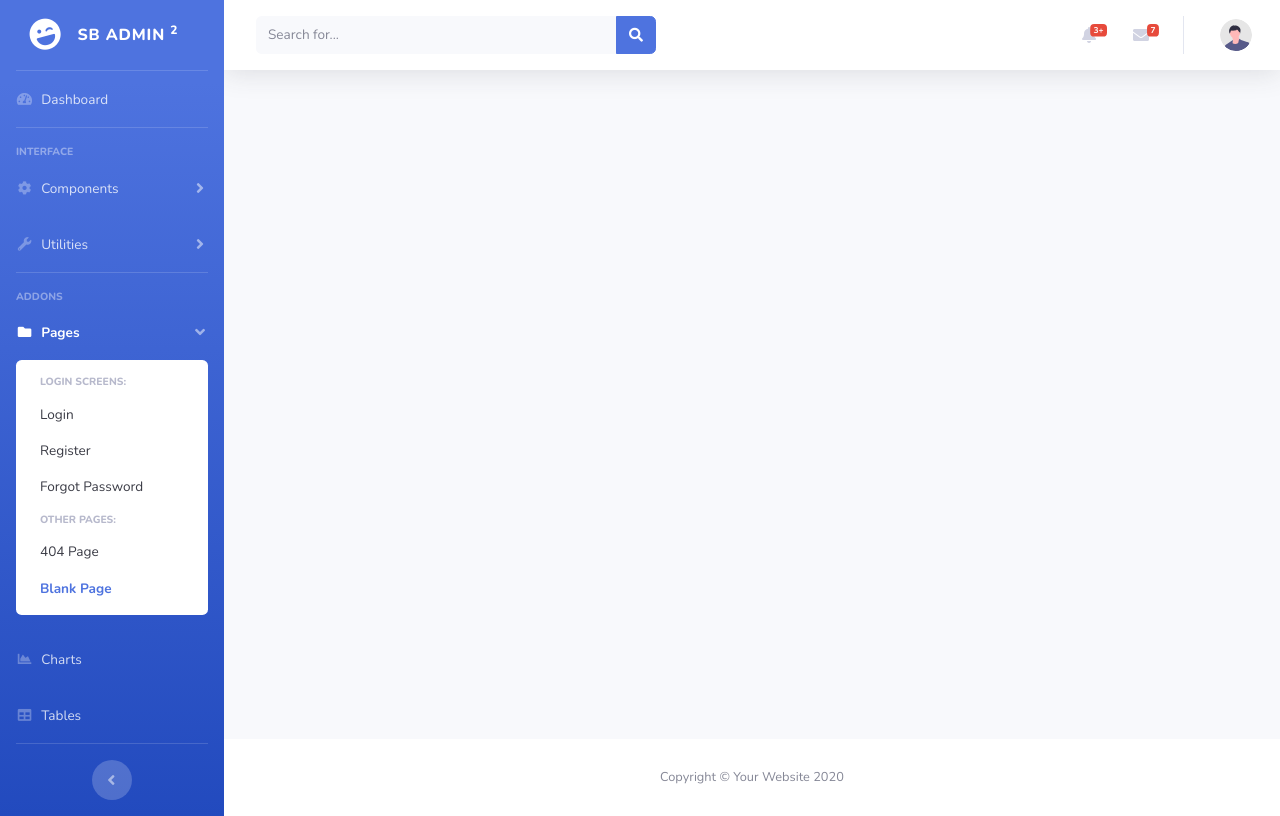
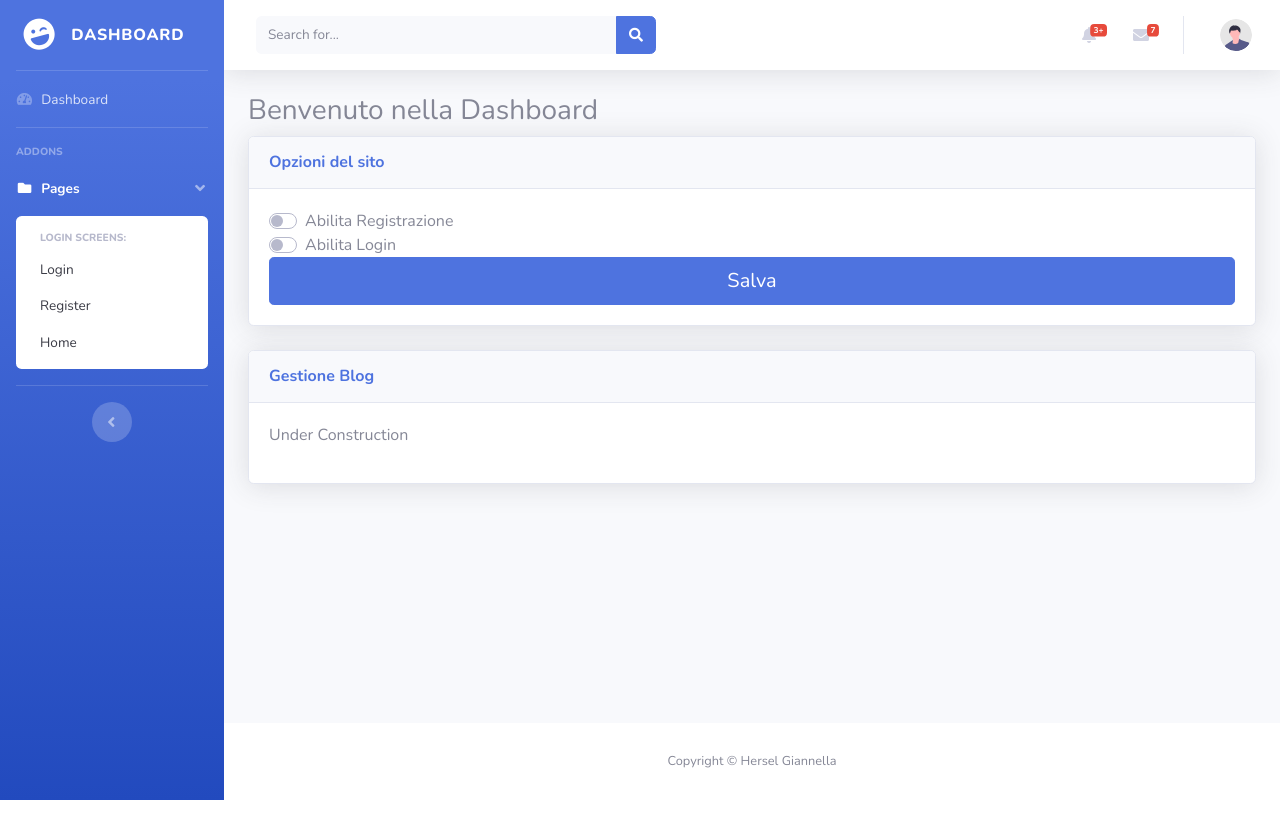
Before and after one commit to BluLupo/hersel.it, a Flask app: template templates/dashboard/dashboard.html in a window 1280 px wide. Run offline with Flask 3, Linux system fonts and the light colour scheme; the template is opened without the code that fills it, so the values that code supplies are empty; some libraries are stand-ins or nearby versions.

Commit message:
update code

```diff
--- a/database/connection.py
+++ b/database/connection.py
@@ -24,6 +24,6 @@ class Database:
         self.engine = engine
         self.Session = Session
 
-    def create_tables(self):
+    def create_tables_and_data(self):
         # Crea tutte le tabelle
         Base.metadata.create_all(bind=self.engine)
--- a/main.py
+++ b/main.py
@@ -14,6 +14,7 @@ from routes.logout import route_logout
 from routes.blog import route_blog
 from config import Config
 from database.connection import Database
+from database.methods.website import create_data_website_options
 
 app = Flask(__name__,template_folder="templates",static_folder="static",static_url_path='/static')
 # Imposta la data di scadenza della sessione a 30 minuti
@@ -53,6 +54,7 @@ app.register_blueprint(route_logout)
 
 if __name__ == '__main__':
     db = Database()
-    db.create_tables()
+    db.create_tables_and_data()
+    create_data_website_options()
     app.secret_key = Config.APP_SECRET
     app.run(debug=Config.APP_DEBUG,host=Config.APP_HOST,port=Config.APP_PORT)
--- a/routes/dashboard.py
+++ b/routes/dashboard.py
@@ -3,7 +3,7 @@
 
 # Copyright Hersel Giannella
 
-from flask import Blueprint, render_template, session
+from flask import Blueprint, render_template, session, request
 from database.methods.user import get_user_by_username
 from database.methods.website import get_options
 from decorators.login_required import login_required
@@ -18,4 +18,6 @@ def dashboard():
     options = get_options()[0]
     print(options['enable_login'])
     print(result_username)
+    if request.method == 'POST':
+        print("POST")
     return render_template('/dashboard/dashboard.html',user=result_username)
--- a/templates/dashboard/dashboard.html
+++ b/templates/dashboard/dashboard.html
@@ -11,7 +11,7 @@
                 <div class="sidebar-brand-icon rotate-n-15">
                     <i class="fas fa-laugh-wink"></i>
                 </div>
-                <div class="sidebar-brand-text mx-3">SB Admin <sup>2</sup></div>
+                <div class="sidebar-brand-text mx-3">Dashboard</div>
             </a>
 
             <!-- Divider -->
@@ -19,7 +19,7 @@
 
             <!-- Nav Item - Dashboard -->
             <li class="nav-item">
-                <a class="nav-link" href="index.html">
+                <a class="nav-link" href="/dashboard">
                     <i class="fas fa-fw fa-tachometer-alt"></i>
                     <span>Dashboard</span></a>
             </li>
@@ -27,48 +27,12 @@
             <!-- Divider -->
             <hr class="sidebar-divider">
 
-            <!-- Heading -->
-            <div class="sidebar-heading">
-                Interface
-            </div>
 
-            <!-- Nav Item - Pages Collapse Menu -->
-            <li class="nav-item">
-                <a class="nav-link collapsed" href="#" data-toggle="collapse" data-target="#collapseTwo"
-                    aria-expanded="true" aria-controls="collapseTwo">
-                    <i class="fas fa-fw fa-cog"></i>
-                    <span>Components</span>
-                </a>
-                <div id="collapseTwo" class="collapse" aria-labelledby="headingTwo" data-parent="#accordionSidebar">
-                    <div class="bg-white py-2 collapse-inner rounded">
-                        <h6 class="collapse-header">Custom Components:</h6>
-                        <a class="collapse-item" href="buttons.html">Buttons</a>
-                        <a class="collapse-item" href="cards.html">Cards</a>
-                    </div>
-                </div>
-            </li>
 
-            <!-- Nav Item - Utilities Collapse Menu -->
-            <li class="nav-item">
-                <a class="nav-link collapsed" href="#" data-toggle="collapse" data-target="#collapseUtilities"
-                    aria-expanded="true" aria-controls="collapseUtilities">
-                    <i class="fas fa-fw fa-wrench"></i>
-                    <span>Utilities</span>
-                </a>
-                <div id="collapseUtilities" class="collapse" aria-labelledby="headingUtilities"
-                    data-parent="#accordionSidebar">
-                    <div class="bg-white py-2 collapse-inner rounded">
-                        <h6 class="collapse-header">Custom Utilities:</h6>
-                        <a class="collapse-item" href="utilities-color.html">Colors</a>
-                        <a class="collapse-item" href="utilities-border.html">Borders</a>
-                        <a class="collapse-item" href="utilities-animation.html">Animations</a>
-                        <a class="collapse-item" href="utilities-other.html">Other</a>
-                    </div>
-                </div>
-            </li>
 
-            <!-- Divider -->
-            <hr class="sidebar-divider">
+
+
+
 
             <!-- Heading -->
             <div class="sidebar-heading">
@@ -86,30 +50,15 @@
                     data-parent="#accordionSidebar">
                     <div class="bg-white py-2 collapse-inner rounded">
                         <h6 class="collapse-header">Login Screens:</h6>
-                        <a class="collapse-item" href="login.html">Login</a>
-                        <a class="collapse-item" href="register.html">Register</a>
-                        <a class="collapse-item" href="forgot-password.html">Forgot Password</a>
-                        <div class="collapse-divider"></div>
-                        <h6 class="collapse-header">Other Pages:</h6>
-                        <a class="collapse-item" href="404.html">404 Page</a>
-                        <a class="collapse-item active" href="blank.html">Blank Page</a>
+                        <a class="collapse-item" href="/login">Login</a>
+                        <a class="collapse-item" href="/register">Register</a>
+                        <a class="collapse-item" href="/">Home</a>
+
                     </div>
                 </div>
             </li>
 
-            <!-- Nav Item - Charts -->
-            <li class="nav-item">
-                <a class="nav-link" href="charts.html">
-                    <i class="fas fa-fw fa-chart-area"></i>
-                    <span>Charts</span></a>
-            </li>
 
-            <!-- Nav Item - Tables -->
-            <li class="nav-item">
-                <a class="nav-link" href="tables.html">
-                    <i class="fas fa-fw fa-table"></i>
-                    <span>Tables</span></a>
-            </li>
 
             <!-- Divider -->
             <hr class="sidebar-divider d-none d-md-block">
@@ -335,15 +284,58 @@
                 <!-- Begin Page Content -->
                 <div class="container-fluid">
 
+                    <!-- ////////////////////////////////////////CONTENT//////////////////////////////////////////////////////// -->
                     <!-- Page Heading -->
                     <h1 class="h3 mb-4 text-gray-800">
+                            <h3>Benvenuto nella Dashboard {{user['username']}}</h3>
+                <form action="/update" method="post">
+                        <!-- snbksdbdj -->
+                         <!-- Basic Card Example -->
+                            <div class="card shadow mb-4">
+                                <div class="card-header py-3">
+                                    <h6 class="m-0 font-weight-bold text-primary">Opzioni del sito</h6>
+                                </div>
+                                <div class="card-body">
 
-                        {{user}}
+                                     <div class="custom-control custom-switch">
+                                            <input type="checkbox" class="custom-control-input" id="customSwitch1">
+                                            <label class="custom-control-label" for="customSwitch1">Abilita Registrazione</label>
+                                    </div>
+                                    <div class="custom-control custom-switch">
+                                            <input type="checkbox" class="custom-control-input" id="customSwitch2">
+                                            <label class="custom-control-label" for="customSwitch2">Abilita Login</label>
+                                    </div>
+                                    <button type="submit" class="btn btn-primary btn-lg btn-block">Salva</button>
+
+                                </div>
+
+                            </div>
+                         </form>
+
+                        <!-- fjfbfdbd -->
+
+                        <!-- snbksdbdj -->
+                         <!-- Basic Card Example -->
+                            <div class="card shadow mb-4">
+                                <div class="card-header py-3">
+                                    <h6 class="m-0 font-weight-bold text-primary">Gestione Blog</h6>
+                                </div>
+                                <div class="card-body">
+
+                                    <p>Under Construction</p>
+
+                                </div>
+                            </div>
+                        <!-- fjfbfdbd -->
+
 
 
                     </h1>
 
+
                 </div>
+
+                       <!-- //////////////////////////////////////////////////////////////////////////////////////////////// -->
                 <!-- /.container-fluid -->
 
             </div>
@@ -353,7 +345,7 @@
             <footer class="sticky-footer bg-white">
                 <div class="container my-auto">
                     <div class="copyright text-center my-auto">
-                        <span>Copyright &copy; Your Website 2020</span>
+                        <span>Copyright &copy; Hersel Giannella</span>
                     </div>
                 </div>
             </footer>
```
Also changed, not shown: database/methods/website.py (+32 -0 lines), database/models/website_options.py (line endings or trailing spaces).
